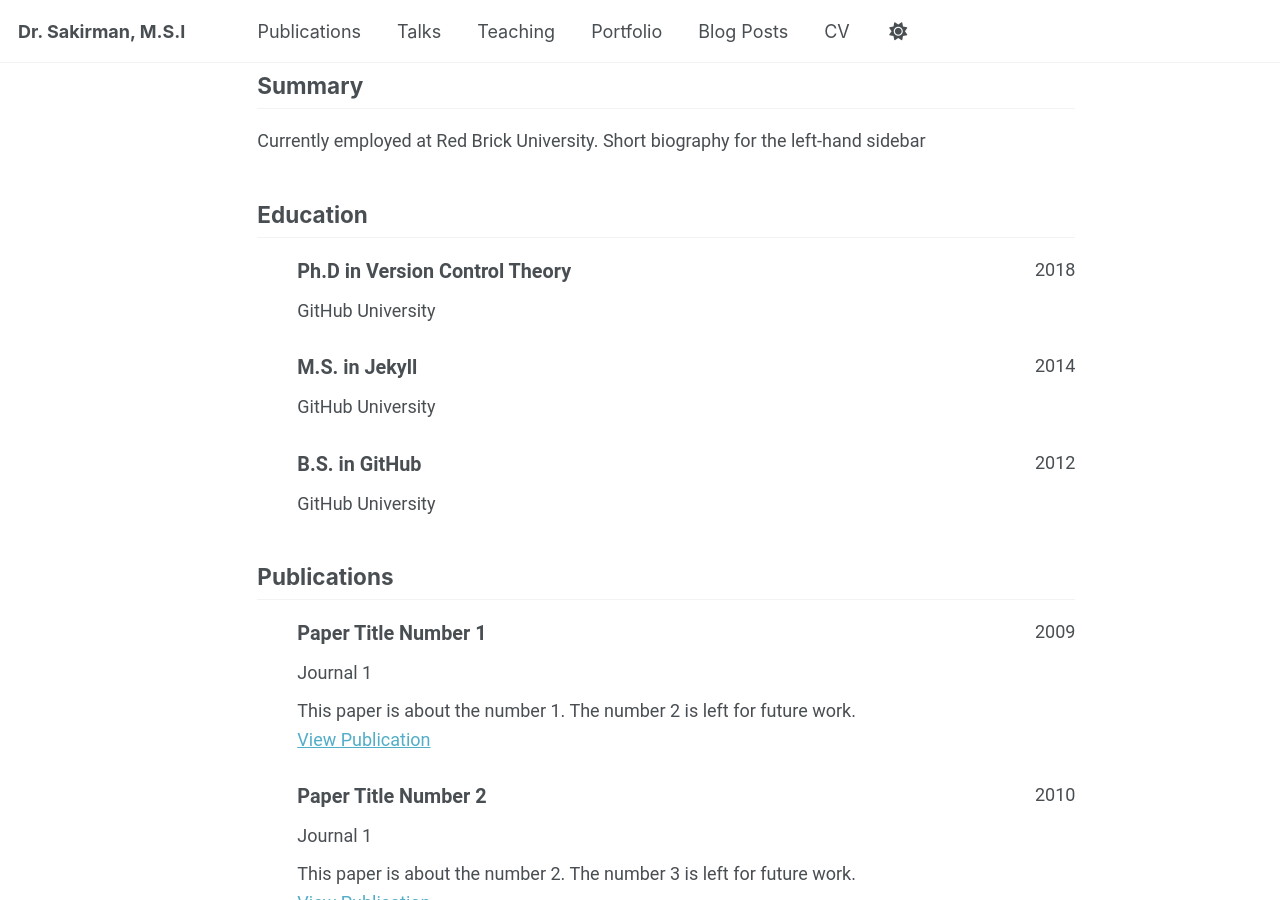
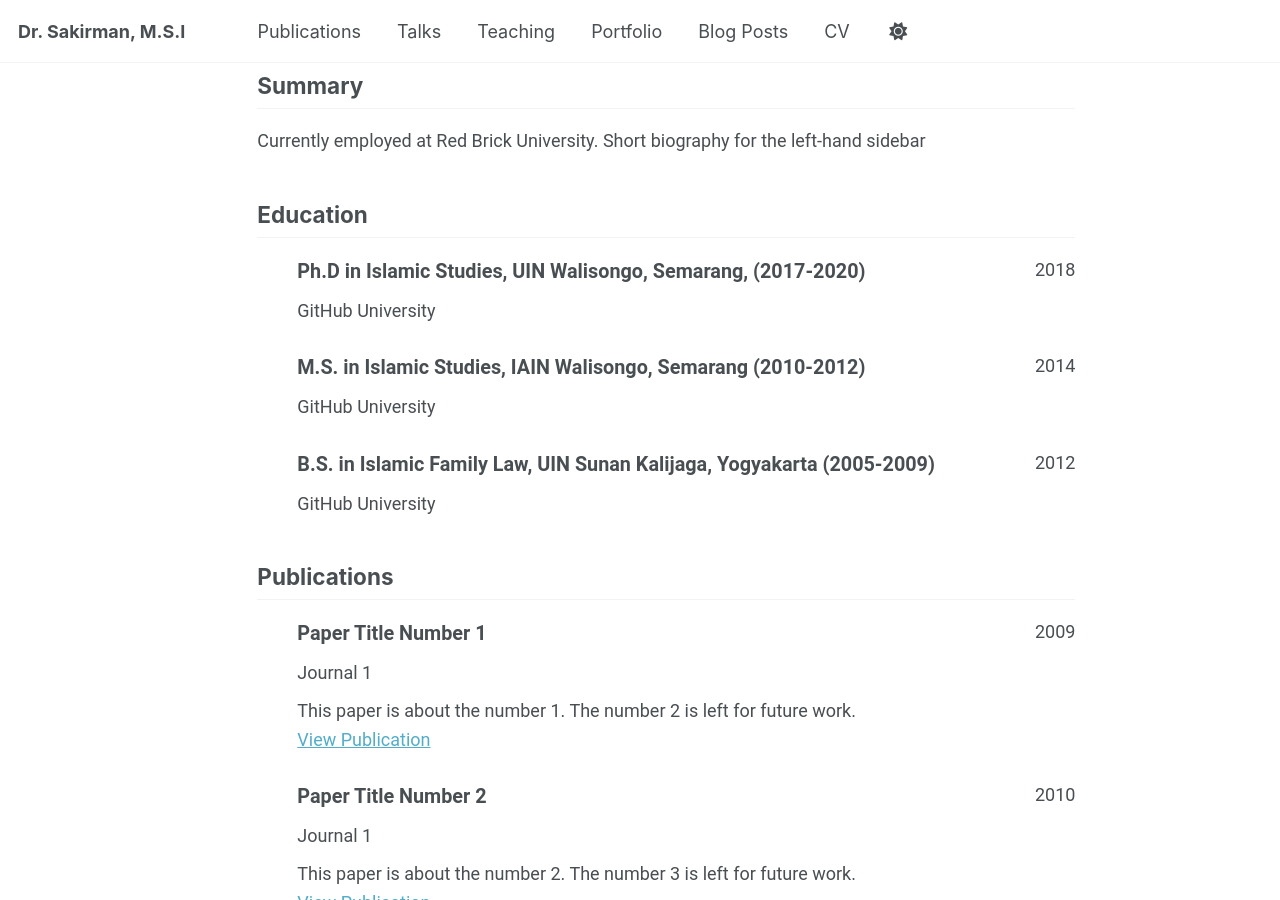
Before and after one commit to sakir-man/sakir-man.github.io, a Jekyll site: the page built from _pages/cv-json.md, in a window 1280 px wide and 900 px high, scrolled down 319 px. Built offline with Jekyll 4.4.1, drawn with Linux system fonts in a browser that asks for light colours; a script that is not in the unit is left out.

Commit message:
Update cv.json

```diff
--- a/_data/cv.json
+++ b/_data/cv.json
@@ -34,7 +34,7 @@
   "education": [
     {
       "institution": "GitHub University",
-      "area": "Ph.D in Version Control Theory",
+      "area": "Ph.D in Islamic Studies, UIN Walisongo, Semarang, (2017-2020)",
       "studyType": "",
       "startDate": "",
       "endDate": "2018",
@@ -43,7 +43,7 @@
     },
     {
       "institution": "GitHub University",
-      "area": "M.S. in Jekyll",
+      "area": "M.S. in Islamic Studies, IAIN Walisongo, Semarang (2010-2012)",
       "studyType": "",
       "startDate": "",
       "endDate": "2014",
@@ -52,7 +52,7 @@
     },
     {
       "institution": "GitHub University",
-      "area": "B.S. in GitHub",
+      "area": "B.S. in Islamic Family Law, UIN Sunan Kalijaga, Yogyakarta (2005-2009)",
       "studyType": "",
       "startDate": "",
       "endDate": "2012",
```
